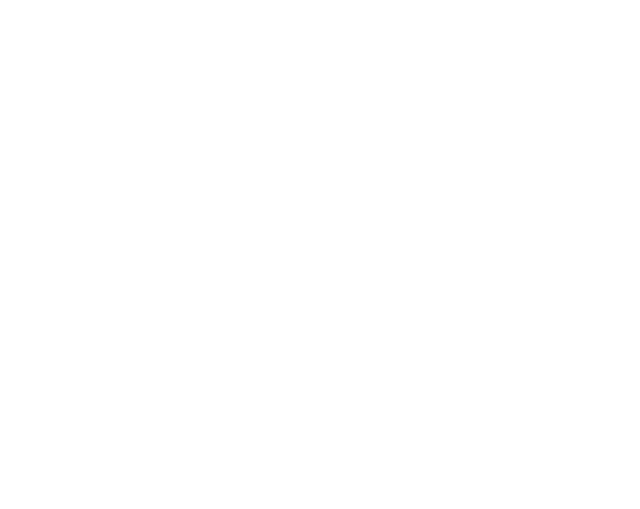
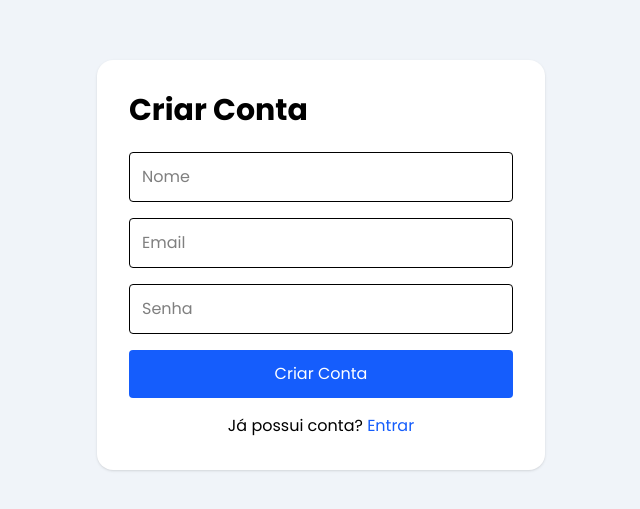
Before and after one commit to karodriguess/Sistema-de-Agendamento-FullStack, a React (Vite) app in the folder frontend/: page /cadastro in a window 1280 px wide. Before the commit this address had no page. Shown: the part 135-644 px from the top of the page, without its empty margins (319-959 px from the left). Built offline with nearby package versions, Linux system fonts and the light colour scheme.

Commit message:
feat: add customer registration page and flow

```diff
--- a/frontend/src/contexts/AuthContext.tsx
+++ b/frontend/src/contexts/AuthContext.tsx
@@ -10,7 +10,7 @@ interface User {
 interface AuthContextData {
   user: User | null;
   token: string | null;
-  signIn: (email: string, senha: string) => Promise<void>;
+  signIn: (email: string, senha: string) => Promise<User>;
   signOut: () => void;
   loading: boolean;
 }
@@ -55,6 +55,8 @@ export function AuthProvider({ children }: Props) {
 
     setToken(token);
     setUser(usuario);
+
+    return usuario;
   }
 
   function signOut() {
--- /dev/null
+++ b/frontend/src/pages/Cadastro/index.tsx
@@ -0,0 +1,78 @@
+import { useState } from "react";
+import { useNavigate, Link } from "react-router-dom";
+
+import { api } from "../../services/api";
+
+export function Cadastro() {
+  const navigate = useNavigate();
+
+  const [nome, setNome] = useState("");
+  const [email, setEmail] = useState("");
+  const [senha, setSenha] = useState("");
+
+  async function handleRegister(e: React.FormEvent) {
+    e.preventDefault();
+
+    try {
+      await api.post("/auth/register", {
+        nome,
+        email,
+        senha,
+      });
+
+      alert("Conta criada com sucesso!");
+
+      navigate("/");
+    } catch {
+      alert("Erro ao criar conta");
+    }
+  }
+
+  return (
+    <div className="min-h-screen bg-[#f0f4f9] flex items-center justify-center p-4">
+      <div className="w-full max-w-md bg-white rounded-2xl shadow-sm p-8">
+        <h1 className="text-3xl font-bold mb-6">Criar Conta</h1>
+
+        <form onSubmit={handleRegister} className="space-y-4">
+          <input
+            type="text"
+            placeholder="Nome"
+            value={nome}
+            onChange={(e) => setNome(e.target.value)}
+            className="w-full border rounded p-3"
+          />
+
+          <input
+            type="email"
+            placeholder="Email"
+            value={email}
+            onChange={(e) => setEmail(e.target.value)}
+            className="w-full border rounded p-3"
+          />
+
+          <input
+            type="password"
+            placeholder="Senha"
+            value={senha}
+            onChange={(e) => setSenha(e.target.value)}
+            className="w-full border rounded p-3"
+          />
+
+          <button
+            type="submit"
+            className="w-full bg-blue-600 text-white py-3 rounded"
+          >
+            Criar Conta
+          </button>
+        </form>
+
+        <p className="mt-4 text-center">
+          Já possui conta?{" "}
+          <Link to="/" className="text-blue-600">
+            Entrar
+          </Link>
+        </p>
+      </div>
+    </div>
+  );
+}
--- a/frontend/src/pages/Login/index.tsx
+++ b/frontend/src/pages/Login/index.tsx
@@ -14,9 +14,14 @@ export function Login() {
     e.preventDefault();
 
     try {
-      console.log("BOTÃO CLICADO");
       await signIn(email, senha);
-      navigate("/dashboard");
+      const usuario = await signIn(email, senha);
+
+      if (usuario.perfil === "admin") {
+        navigate("/dashboard");
+      } else {
+        navigate("/meus-agendamentos");
+      }
     } catch {
       alert("Email ou senha inválidos");
     }
@@ -46,7 +51,12 @@ export function Login() {
             </p>
           </div>
 
-          <p className="text-sm text-gray-500 mt-10">Sistema de Agendamento</p>
+          <p className="text-sm text-gray-700 mt-4">
+            Não possui conta?{" "}
+            <a href="/cadastro" className="text-blue-700">
+              Criar conta
+            </a>
+          </p>
         </div>
 
         {/* Lado Direito */}
--- a/frontend/src/routes/AppRoutes.tsx
+++ b/frontend/src/routes/AppRoutes.tsx
@@ -1,6 +1,7 @@
 import { Routes, Route } from "react-router-dom";
 
 import { Login } from "../pages/Login";
+import { Cadastro } from "../pages/Cadastro";
 import { Dashboard } from "../pages/Dashboard";
 import { Profissionais } from "../pages/Profissionais";
 import { Servicos } from "../pages/Servicos";
@@ -12,6 +13,8 @@ export function AppRoutes() {
   return (
     <Routes>
       <Route path="/" element={<Login />} />
+
+      <Route path="/cadastro" element={<Cadastro />} />
 
       <Route
         path="/dashboard"
@@ -31,11 +34,32 @@ export function AppRoutes() {
         }
       />
 
-      <Route path="/servicos" element={<Servicos />} />
+      <Route
+        path="/servicos"
+        element={
+          <ProtectedRoute>
+            <Servicos />
+          </ProtectedRoute>
+        }
+      />
 
-      <Route path="/agendamentos" element={<Agendamentos />} />
+      <Route
+        path="/agendamentos"
+        element={
+          <ProtectedRoute>
+            <Agendamentos />
+          </ProtectedRoute>
+        }
+      />
 
-      <Route path="/meus-agendamentos" element={<MeusAgendamentos />} />
+      <Route
+        path="/meus-agendamentos"
+        element={
+          <ProtectedRoute>
+            <MeusAgendamentos />
+          </ProtectedRoute>
+        }
+      />
     </Routes>
   );
 }
```
